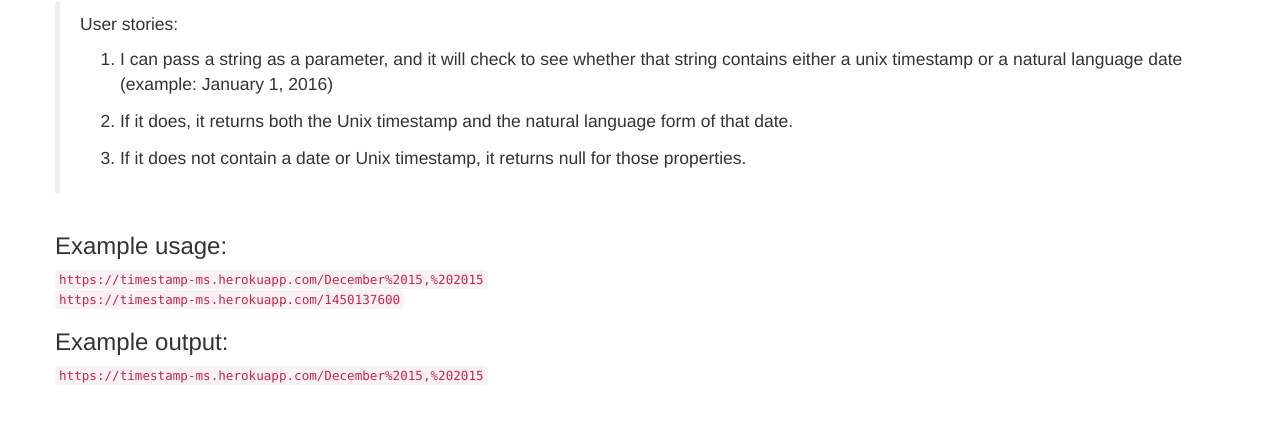
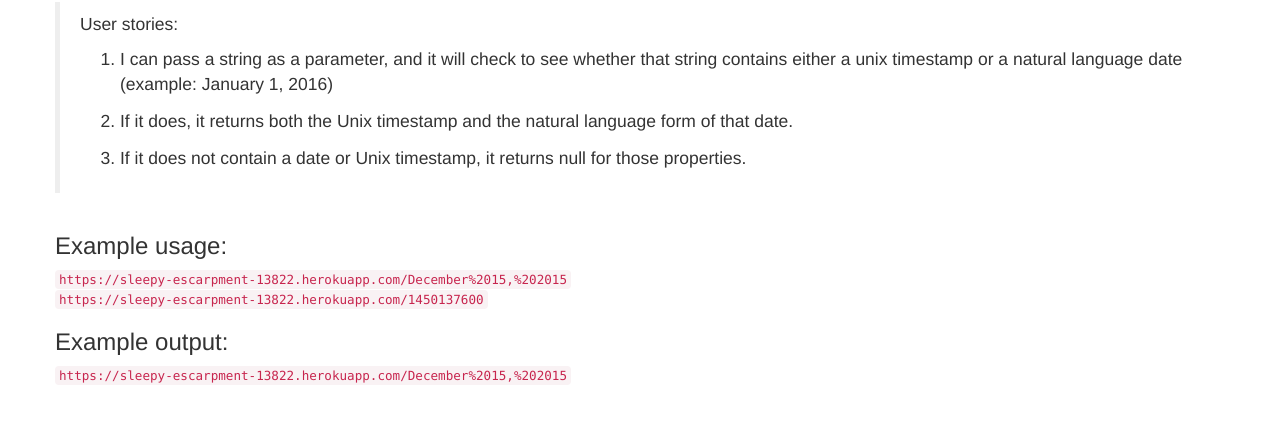
Before and after one commit to nickolaos77/timestamp3, a website: page public/index.html in a window 1280 px wide. Shown: the part 68-492 px from the top of the page. Drawn offline with nearby package versions, Linux system fonts and the light colour scheme.

Commit message:
Change in the app address

```diff
--- a/public/index.html
+++ b/public/index.html
@@ -49,17 +49,17 @@
                 Example usage:
             </h3>
             <code>
-                https://timestamp-ms.herokuapp.com/December%2015,%202015
+                https://sleepy-escarpment-13822.herokuapp.com/December%2015,%202015
             </code><br>
             <code>
-            https://timestamp-ms.herokuapp.com/1450137600
+                https://sleepy-escarpment-13822.herokuapp.com/1450137600
             </code>
 
             <h3>
                 Example output:
             </h3>
             <code>
-               https://timestamp-ms.herokuapp.com/December%2015,%202015
+               https://sleepy-escarpment-13822.herokuapp.com/December%2015,%202015
             </code>
 
 
```
